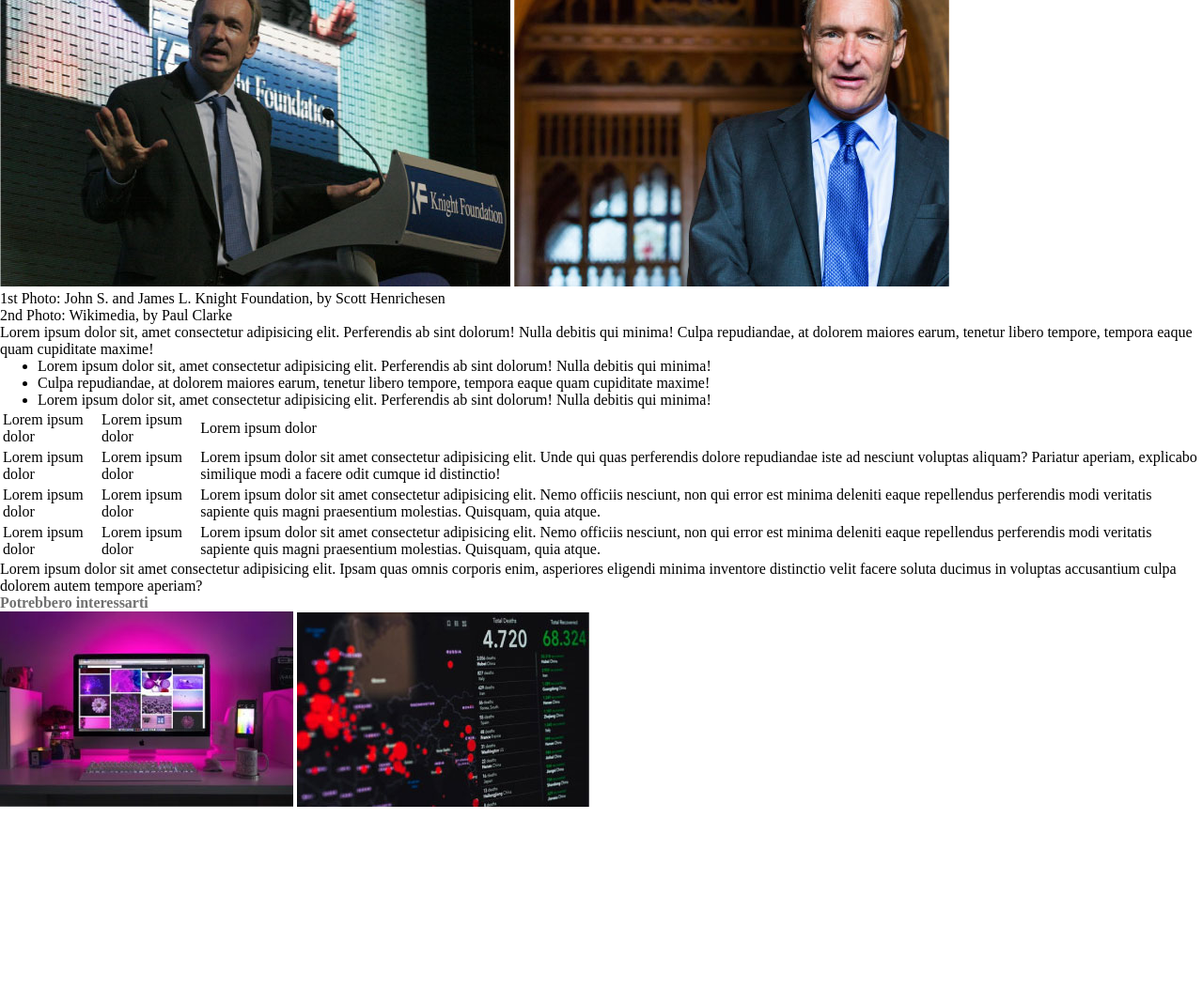
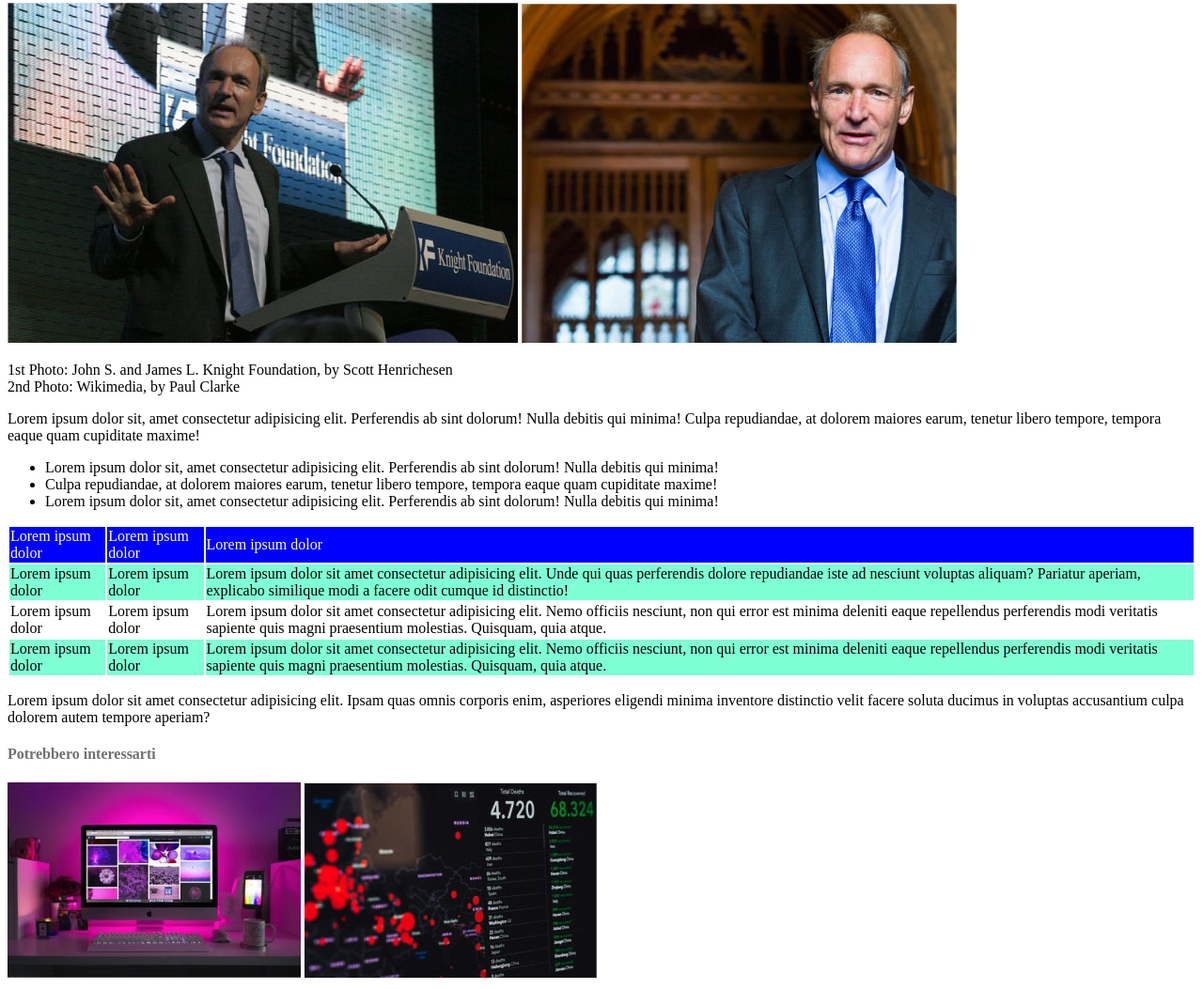
Before and after one commit to LorenzoBertarelli/html-css-booleaner, a plain HTML site: page index.html in a window 1280 px wide. Shown: the part 803-1856 px from the top of the page at 94% size. Before the commit the page ends 1666 px from the top, so only its background shows below. Drawn offline with Linux system fonts and the light colour scheme.

Commit message:
prova tabella css

```diff
--- a/css/style.css
+++ b/css/style.css
@@ -1,8 +1,8 @@
-*{
-    /* padding: 0; */
+/* *{
+    padding: 0;
     margin: 0;
     box-sizing: border-box;
-}
+} */
 
 /* HEADER */
 header{
@@ -29,3 +29,16 @@ header{
 .grandezza-data{
     font-size: 12px;
 }
+
+.tabella-titolo{
+    background-color: blue;
+    color: white;
+}
+
+.tabella-corpo{
+    background-color: aquamarine;
+}
+
+.evidenziatore-testo{
+    color: yellow;
+}
--- a/index.html
+++ b/index.html
@@ -33,8 +33,7 @@
                <img src="img/tim-2.jpg" alt="">
            </div>
 
-           <p>1st Photo: John S. and James L. Knight Foundation, by Scott Henrichesen</p>
-           <p>2nd Photo: Wikimedia, by Paul Clarke</p>
+           <p>1st Photo: John S. and James L. Knight Foundation, by Scott Henrichesen <br> 2nd Photo: Wikimedia, by Paul Clarke</p>
 
         </section>
 
@@ -42,7 +41,7 @@
         <section>
 
             <p>Lorem ipsum dolor sit, amet consectetur adipisicing elit.
-                Perferendis ab sint dolorum! Nulla debitis qui minima!
+                Perferendis ab sint dolorum! <span class="evidanziatore-testo"> Nulla debitis qui minima! </span>
                 Culpa repudiandae, at dolorem maiores earum, tenetur libero tempore, tempora eaque quam cupiditate maxime!
             </p>
 
@@ -60,17 +59,17 @@
             <table>
                 <thead>
                     <tr>
-                        <td>Lorem ipsum dolor</td>
-                        <td>Lorem ipsum dolor</td>
-                        <td>Lorem ipsum dolor</td>
+                        <td class="tabella-titolo">Lorem ipsum dolor</td>
+                        <td class="tabella-titolo">Lorem ipsum dolor</td>
+                        <td class="tabella-titolo">Lorem ipsum dolor</td>
                     </tr>
                 </thead>
 
                 <tbody>
                     <tr>
-                        <td>Lorem ipsum dolor</td>
-                        <td>Lorem ipsum dolor</td>
-                        <td>Lorem ipsum dolor sit amet consectetur adipisicing elit. Unde qui quas perferendis dolore repudiandae iste ad nesciunt voluptas aliquam? Pariatur aperiam, explicabo similique modi a facere odit cumque id distinctio!</td>
+                        <td class="tabella-corpo">Lorem ipsum dolor</td>
+                        <td class="tabella-corpo">Lorem ipsum dolor</td>
+                        <td class="tabella-corpo">Lorem ipsum dolor sit amet consectetur adipisicing elit. Unde qui quas perferendis dolore repudiandae iste ad nesciunt voluptas aliquam? Pariatur aperiam, explicabo similique modi a facere odit cumque id distinctio!</td>
                     </tr>
                     <tr>
                         <td>Lorem ipsum dolor</td>
@@ -78,15 +77,15 @@
                         <td>Lorem ipsum dolor sit amet consectetur adipisicing elit. Nemo officiis nesciunt, non qui error est minima deleniti eaque repellendus perferendis modi veritatis sapiente quis magni praesentium molestias. Quisquam, quia atque.</td>
                     </tr>
                     <tr>
-                        <td>Lorem ipsum dolor</td>
-                        <td>Lorem ipsum dolor</td>
-                        <td>Lorem ipsum dolor sit amet consectetur adipisicing elit. Nemo officiis nesciunt, non qui error est minima deleniti eaque repellendus perferendis modi veritatis sapiente quis magni praesentium molestias. Quisquam, quia atque.</td>
+                        <td class="tabella-corpo">Lorem ipsum dolor</td>
+                        <td class="tabella-corpo">Lorem ipsum dolor</td>
+                        <td class="tabella-corpo">Lorem ipsum dolor sit amet consectetur adipisicing elit. Nemo officiis nesciunt, non qui error est minima deleniti eaque repellendus perferendis modi veritatis sapiente quis magni praesentium molestias. Quisquam, quia atque.</td>
                     </tr>
                 </tbody>
 
             </table>
 
-            <p>Lorem ipsum dolor sit amet consectetur adipisicing elit. Ipsam quas omnis corporis enim, asperiores eligendi minima inventore distinctio velit facere soluta ducimus in voluptas accusantium culpa dolorem autem tempore aperiam?</p>
+            <p>Lorem ipsum dolor sit amet consectetur adipisicing elit. Ipsam quas omnis corporis enim, <span class="evidanziatore-testo"> asperiores eligendi minima inventore </span> distinctio velit facere soluta ducimus in voluptas accusantium culpa dolorem autem tempore aperiam?</p>
 
         </section>
     </main>
```
